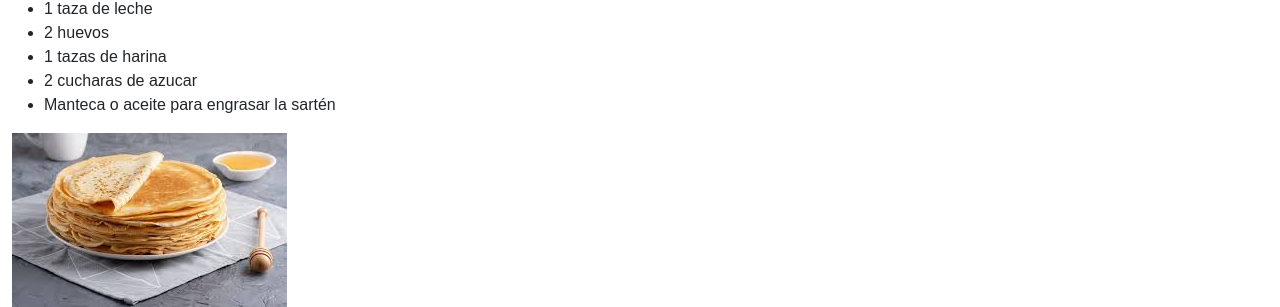
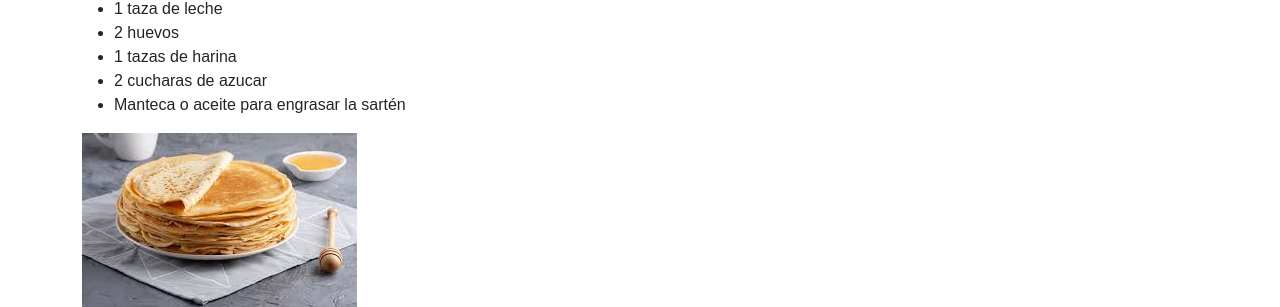
Before and after one commit to melu-cpu/ProyectoFinal, a plain HTML site: page index.html in a window 1280 px wide. Shown: the part 235-542 px from the top of the page. Drawn offline with nearby package versions, Linux system fonts and the light colour scheme.

Commit message:
Update estilo.css

```diff
--- a/estilos/estilo.css
+++ b/estilos/estilo.css
@@ -22,8 +22,8 @@ p {
 
 body {
     /* background-color:#d5938d;  */
-    margin-top: auto;
-    position: absolute;
+     width: 50%;
+    margin: 20px auto;
 }
 
 .practicando {
```
